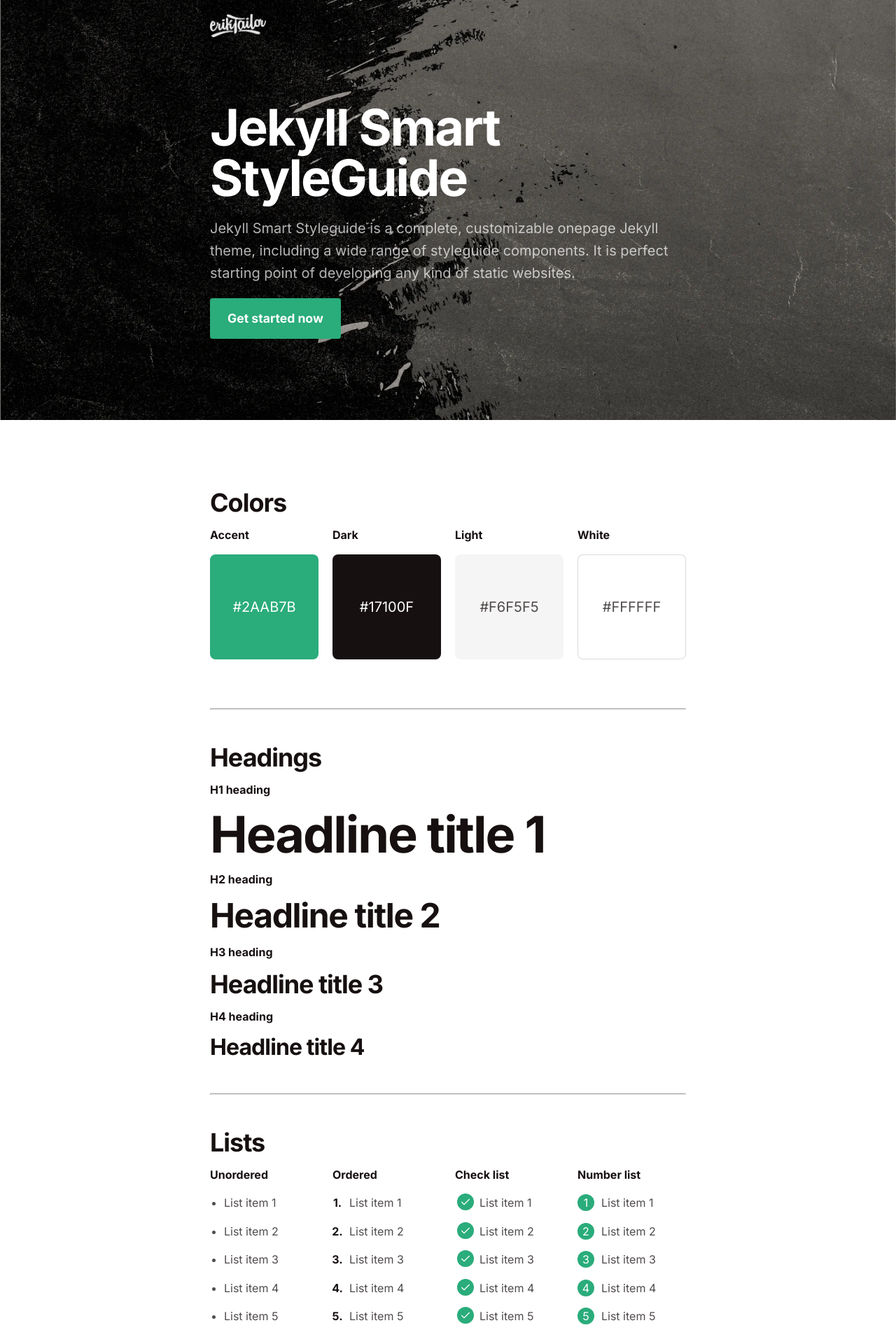
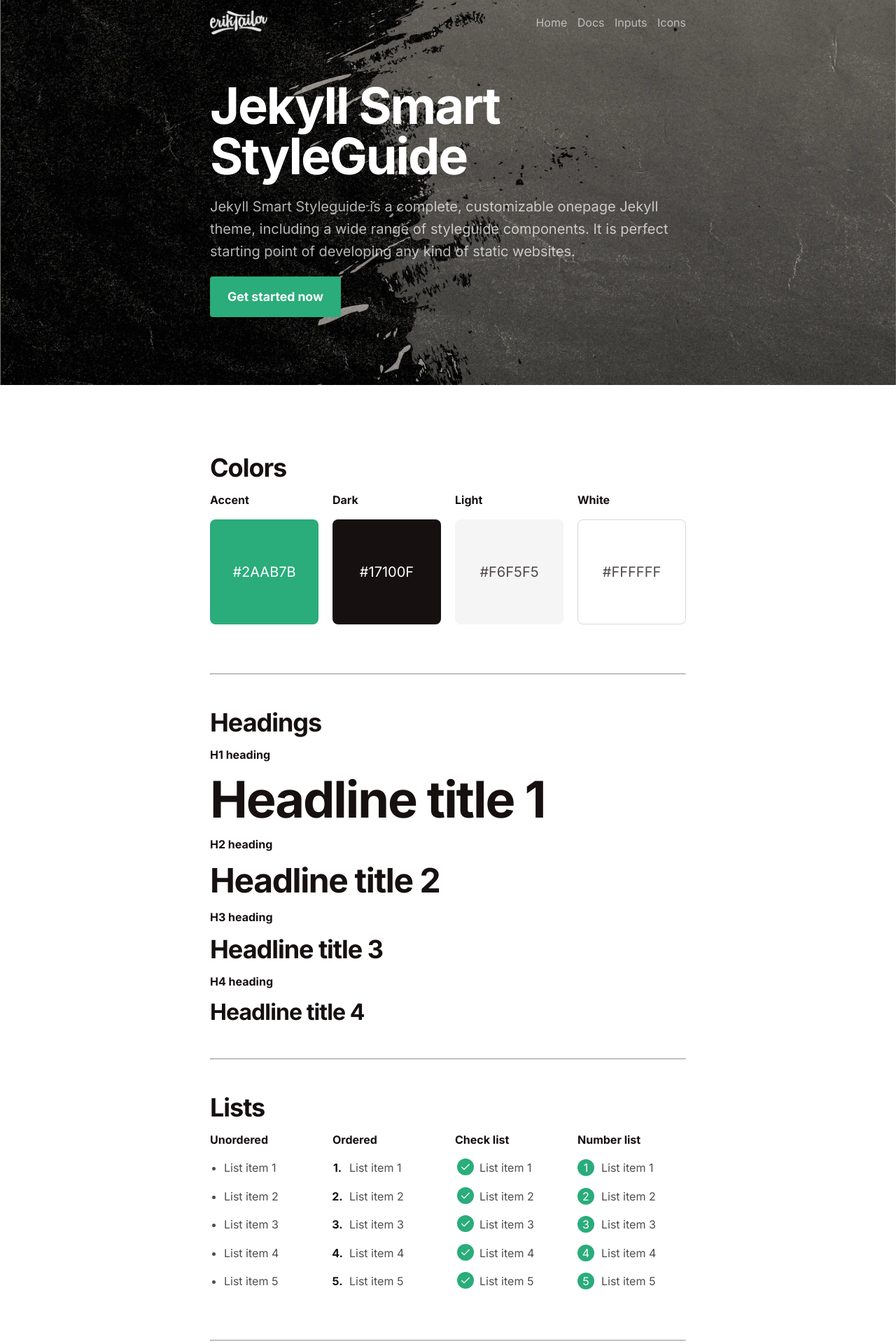
Before and after one commit to eriktailor/jekyll-sharp-styleguide, a Jekyll site: the page built from index.md, in a window 1280 px wide. Shown: the top 1920 px of the page at 70% size. Built offline with Jekyll 4.4.1, drawn with Linux system fonts in a browser that asks for light colours; some web fonts are replaced.

Commit message:
nav menu added

```diff
--- a/_config.yml
+++ b/_config.yml
@@ -49,3 +49,6 @@
 plugins:
   - jekyll-autoprefixer
   - jekyll-minifier
+# ========================================================================================
+# ========================================================================================
+# ========================================================================================
--- /dev/null
+++ b/_data/navigation.yml
@@ -0,0 +1,8 @@
+- text: Home
+  link: /
+- text: Docs
+  link: /docs.html
+- text: Inputs
+  link: /#inputs
+- text: Icons
+  link: /#icons
--- a/_includes/header.html
+++ b/_includes/header.html
@@ -1,8 +1,19 @@
 <header>
+    <nav class="navbar">
+        <div class="container">
+            <a class="site-logo" href="https://eriktailor.github.io" target="_blank">
+                <img src="assets/img/logo.png" alt="ErikTailor" width="168" height="71">
+            </a>
+            {% if site.data.navigation %}
+                <ul>
+                    {% for item in site.data.navigation %}
+                        <li><a href="{{ item.link }}">{{ item.text }}</a></li>
+                    {% endfor %}
+                </ul>
+            {% endif %}
+        </div>
+    </nav>
     <div class="container">
-        <a class="site-logo" href="https://eriktailor.github.io" target="_blank">
-            <img src="assets/img/logo.png" alt="ErikTailor" width="168" height="71">
-        </a>
         <h1>{{ site.title }}</h1>
         <p class="text-white opacity-70">Jekyll Smart Styleguide is a complete, customizable onepage Jekyll theme, including a wide range of styleguide components. It is perfect starting point of developing any kind of static websites.</p>
         <a class="btn" href="https://github.com/eriktailor/jekyll-sharp-styleguide" target="_blank">Get started now</a>
--- a/_sass/_header.scss
+++ b/_sass/_header.scss
@@ -8,9 +8,6 @@
     background-size: cover;
     background-position: center;
     min-height: 550px;
-    padding-top: 50px;
-    display: flex;
-    align-items: center;
     h1, h2, h3 {
         color: $white;
     }
@@ -18,20 +15,3 @@
         min-height: 450px;
     }
 }
-
-// Branding logo
-.site-logo {
-    position: absolute;
-    top: $spacer;
-    img {
-        width: 80px;
-        height: auto;
-        opacity: 0.9;
-    }
-    &:hover {
-        img {
-            opacity: 1;
-            transition: opacity 0.3s;
-        }
-    }
-}
--- /dev/null
+++ b/_sass/_navbar.scss
@@ -0,0 +1,48 @@
+/*	NAVBAR
+=========================================================================================*/
+
+// Navigation bar
+.navbar {
+    padding: 15px 0;
+    margin-bottom: 50px;
+    ul {
+        list-style: none;
+        padding: 0;
+        margin-bottom: 0;
+        li {
+            display: inline-block;
+            margin-bottom: 0 !important;
+            padding-left: 10px;
+            a {
+                color: $white;
+                text-decoration: none;
+                opacity: 0.6;
+                &:hover {
+                    opacity: 1;
+                    transition: opacity 0.25s;
+                }
+            }
+        }
+    }
+    .container {
+        display: flex;
+        justify-content: space-between;
+        align-items: center;
+    }
+}
+
+// Branding logo
+.site-logo {
+    img {
+        width: 82px;
+        height: auto;
+        opacity: 0.9;
+        margin: 0;
+    }
+    &:hover {
+        img {
+            opacity: 1;
+            transition: opacity 0.3s;
+        }
+    }
+}
--- a/_sass/main.scss
+++ b/_sass/main.scss
@@ -4,6 +4,7 @@
 @import "helpers";
 @import "reset";
 @import "fonts";
+@import "navbar";
 @import "header";
 @import "content";
 @import "columns";
```
Also changed, not shown: 2 other files.
